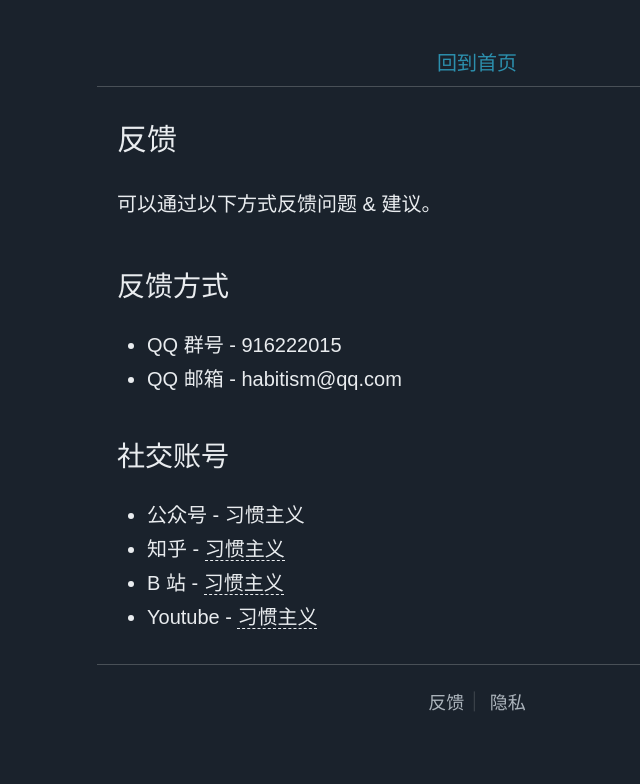
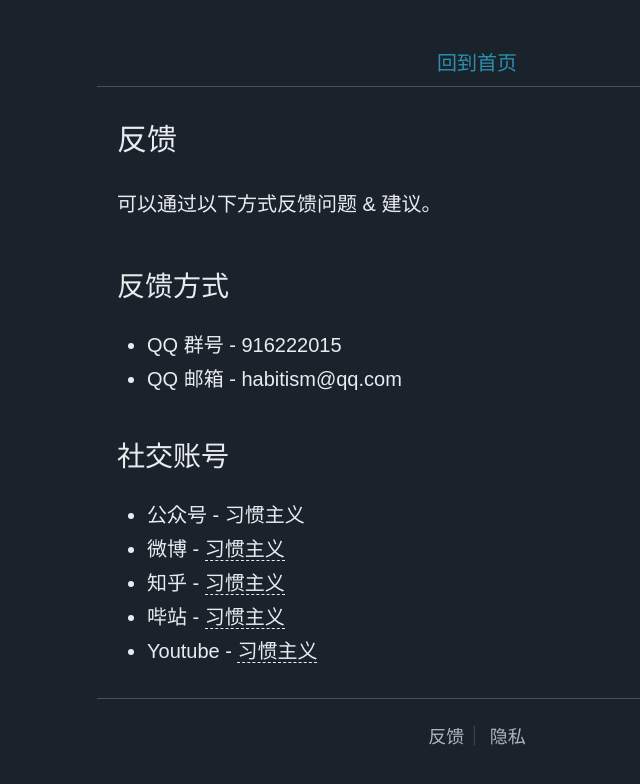
Before and after one commit to habitism/habitism.github.io, a Jekyll site: the page built from post/feedback.md, in a window 1280 px wide. Shown: the top 784 px of the page, without its empty margins (163-803 px from the left). Built offline with Jekyll 4.4.1, drawn with Linux system fonts in a browser that asks for light colours.

Commit message:
更新链接

```diff
--- a/post/feedback.md
+++ b/post/feedback.md
@@ -13,6 +13,7 @@ title: 反馈
 ## 社交账号
 
 - 公众号 - 习惯主义
+- 微博 - [习惯主义](https://weibo.com/habitism)
 - 知乎 - [习惯主义](https://www.zhihu.com/people/habitist)
-- B 站 - [习惯主义](https://space.bilibili.com/3493119548984089)
+- 哔站 - [习惯主义](https://space.bilibili.com/3493119548984089)
 - Youtube - [习惯主义](https://www.youtube.com/channel/UCdu-H9BtCFfKwSo-kh8oU0A)
```
